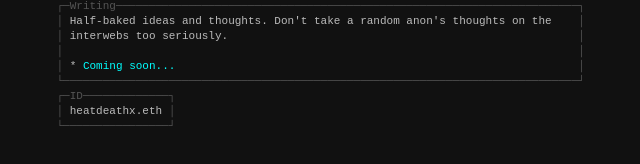
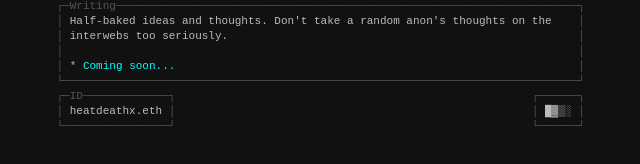
Before and after one commit to heatdeathx/heatdeathx.github.io, a plain HTML site: page index.html in a window 1280 px wide. Shown: the part 254-418 px from the top of the page, 311-951 px from the left. Drawn offline with Linux system fonts and the light colour scheme.

Commit message:
chore: add small unicode gradient

```diff
--- a/index.html
+++ b/index.html
@@ -107,9 +107,9 @@
 <span class="cc">│</span> * <a href="" class="ll">Coming soon...</a>                                                             <span class="cc">│</span>
 <span class="cc">└──────────────────────────────────────────────────────────────────────────────┘</span></code>
 
-<code><span class="cc">┌─ID─────────────┐</span>
-<span class="cc">│</span> heatdeathx.eth <span class="cc">│</span>
-<span class="cc">└────────────────┘</span></code>
+<code><span class="cc">┌─ID─────────────┐</span>                                                      <span class="cc">┌──────┐</span>
+<span class="cc">│</span> heatdeathx.eth <span class="cc">│</span>                                                      <span class="cc">│</span> █▓▒░ <span class="cc">│</span>
+<span class="cc">└────────────────┘</span>                                                      <span class="cc">└──────┘</span></code>
 
 </body>
 </html>
```
